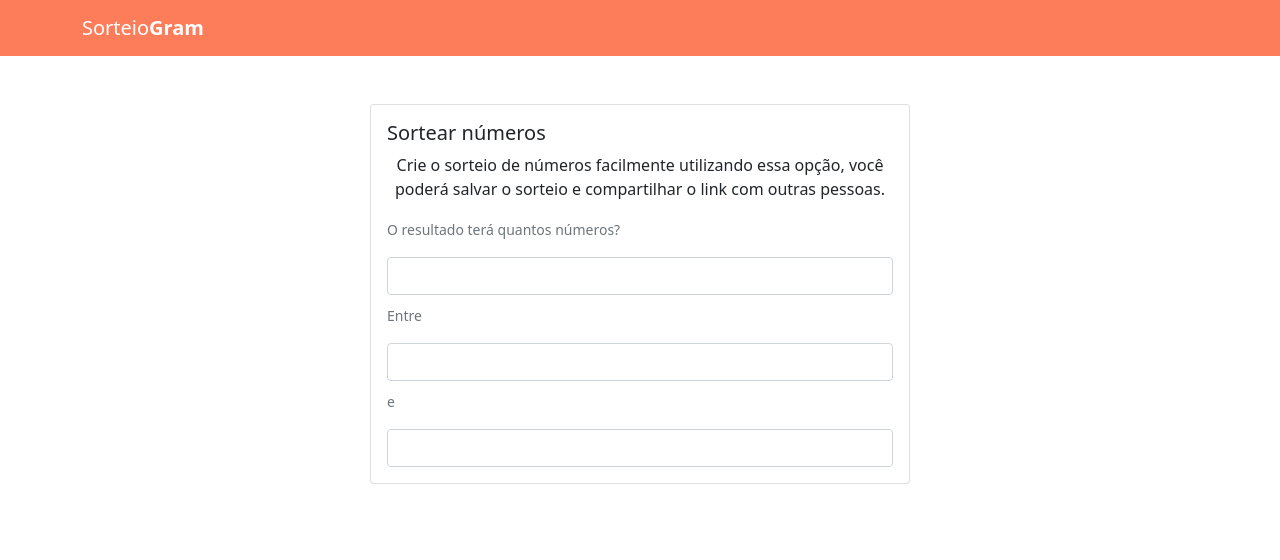
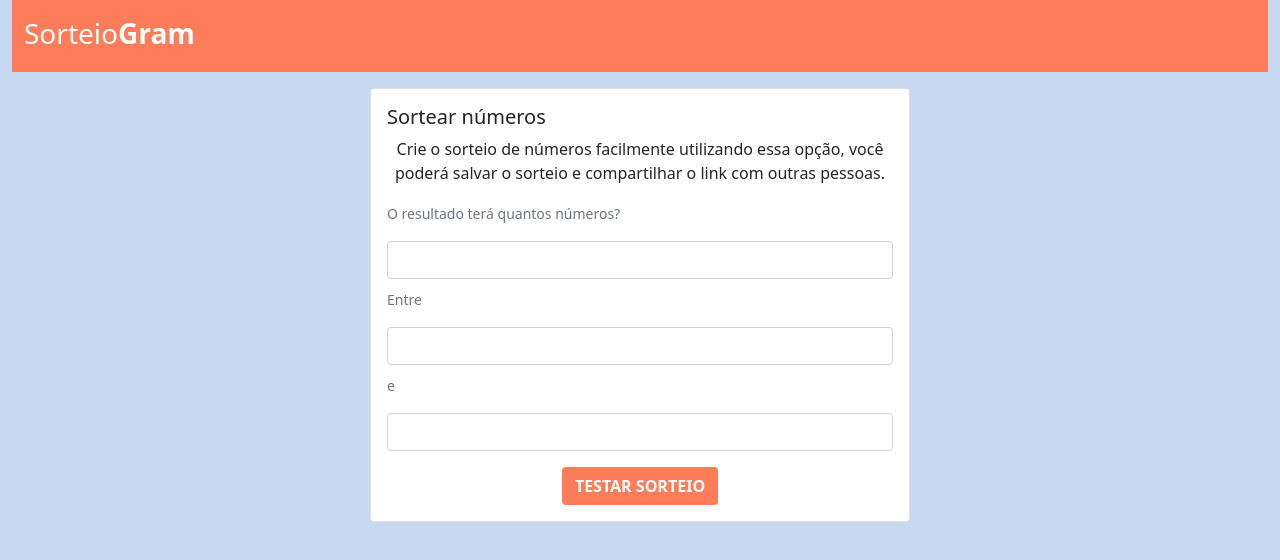
Before and after one commit to hantonny/dashboard, a Next.js app: page / in a window 1280 px wide. Shown: the top 560 px of the page. Built offline with nearby package versions, Linux system fonts and the light colour scheme.

Commit message:
Mudanca no Layout

```diff
--- a/pages/api/hello.js
+++ /dev/null
@@ -1,5 +0,0 @@
-// Next.js API route support: https://nextjs.org/docs/api-routes/introduction
-
-export default function handler(req, res) {
-  res.status(200).json({ name: 'John Doe' })
-}
--- a/pages/index.tsx
+++ /dev/null
@@ -1,39 +0,0 @@
-import Head from 'next/head'
-
-export default function Home() {
-  return (
-    <>
-      <Head>
-        <title>Create Next App</title>
-      </Head>
-      <main>
-        <nav className="navbar navbar-expand-lg navbar-light" style={{ backgroundColor: '#fd7c59' }}>
-          <div className="container">
-            <a className="navbar-brand text-white">Sorteio<span className="fw-bold">Gram</span></a>
-          </div>
-        </nav>
-        <div className="row">
-          <div className="col-12 d-flex justify-content-center mt-5 ml-5">
-            <div className="card mb-3" style={{ maxWidth: '540px' }}>
-              <div className="row">
-                <div>
-                  <div className="card-body">
-                    <h5 className="card-title">Sortear números</h5>
-                    <p className="card-text text-center">Crie o sorteio de números facilmente utilizando essa opção, você poderá salvar o sorteio e compartilhar o link com outras pessoas.</p>
-                    <p className="card-text"><small className="text-muted">O resultado terá quantos números?</small></p>
-                    <input type="number" className="form-control" id="exampleFormControlInput1"></input>
-                    <p className="card-text mt-2"><small className="text-muted">Entre</small></p>
-                    <input type="number" className="form-control" id="exampleFormControlInput1"></input>
-                    <p className="card-text mt-2"><small className="text-muted">e</small></p>
-                    <input type="number" className="form-control" id="exampleFormControlInput1"></input>
-
-                  </div>
-                </div>
-              </div>
-            </div>
-          </div>
-        </div>
-      </main >
-    </>
-  )
-}
--- a/pages/_app.tsx
+++ b/src/pages/_app.tsx
@@ -1,4 +1,5 @@
 import 'bootstrap/dist/css/bootstrap.min.css'
+import '../styles/global.css';
 
 function MyApp({ Component, pageProps }) {
   return <Component {...pageProps} />
--- /dev/null
+++ b/src/pages/_document.tsx
@@ -0,0 +1,19 @@
+import Document, { Html, Head, Main, NextScript } from 'next/document';
+
+export default class MyDocument extends Document {
+    render() {
+        return (
+            <Html>
+                <Head>
+                    <title>SorteioGram</title>
+                </Head>
+                <body>
+                    <Main />
+
+                    <NextScript />
+                </body>
+            </Html>
+
+        )
+    }
+}
--- /dev/null
+++ b/src/pages/index.tsx
@@ -0,0 +1,34 @@
+export default function Home() {
+  return (
+    <div className="container-fluid">
+      <nav className="navbar navbar-expand-lg" style={{ backgroundColor: '#fd7c59' }}>
+        <div className="container-fluid">
+          <h1 className="navbar-brand text-white fs-3"><span className="fst-normal">Sorteio</span><span className="fw-bold fs-2"><small>Gram</small></span></h1>
+        </div>
+      </nav>
+      <div className="row">
+        <div className="col-sm-12 d-flex justify-content-center mt-3">
+          <div className="card mb-3" style={{ maxWidth: '540px' }}>
+            <div className="row">
+              <div>
+                <div className="card-body">
+                  <h5 className="card-title">Sortear números</h5>
+                  <p className="card-text text-center">Crie o sorteio de números facilmente utilizando essa opção, você poderá salvar o sorteio e compartilhar o link com outras pessoas.</p>
+                  <p className="card-text"><small className="text-muted">O resultado terá quantos números?</small></p>
+                  <input type="number" className="form-control" id="exampleFormControlInput1"></input>
+                  <p className="card-text mt-2"><small className="text-muted">Entre</small></p>
+                  <input type="number" className="form-control" id="exampleFormControlInput1"></input>
+                  <p className="card-text mt-2"><small className="text-muted">e</small></p>
+                  <input type="number" className="form-control" id="exampleFormControlInput1"></input>
+                  <div className="d-grid gap-2 d-md-flex justify-content-md-center mt-3">
+                    <button type="button" className="btn text-white fw-bold" style={{ backgroundColor: '#fd7c59' }}>TESTAR SORTEIO </button>
+                  </div>
+                </div>
+              </div>
+            </div>
+          </div>
+        </div>
+      </div>
+    </div >
+  )
+}
--- /dev/null
+++ b/src/styles/global.css
@@ -0,0 +1,8 @@
+* {
+    margin: 0;
+    padding: 0;
+    box-sizing: border-box;
+}
+body {
+    background-color: #c6d9f0;
+}
```
